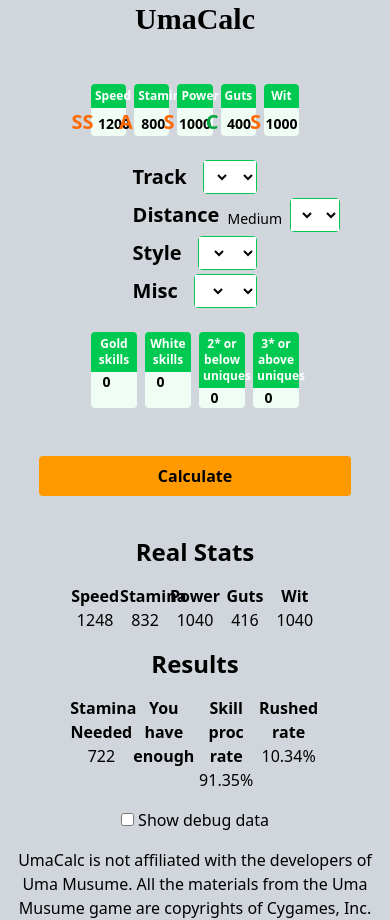
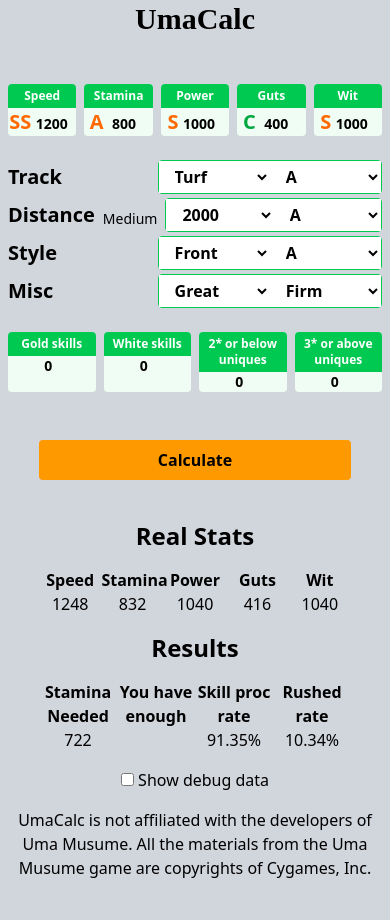
Before and after one commit to RyadaProductions/UmaCalc, a SvelteKit app: page / in a window 390 px wide. Both pictures are taken after a click on the button "Calculate". After the commit the page ends 880 px from the top, so only its background shows below. Built offline with nearby package versions, Linux system fonts and the light colour scheme.

Commit message:
add better mobile support

```diff
--- /dev/null
+++ b/src/lib/components/labeledGridCell.svelte
@@ -0,0 +1,12 @@
+<script lang="ts">
+	import { round } from "$lib/utils";
+
+    export let label: string;
+    export let value: number;
+    export let decimals: number = 0;
+    export let valueSuffix: string = '';
+</script>
+<div>
+    <p class="text-center font-bold">{label}</p>
+    <p class="text-center">{ round(value, decimals) }{ valueSuffix }</p>
+</div>
--- a/src/lib/components/labeledInputField.svelte
+++ b/src/lib/components/labeledInputField.svelte
@@ -52,7 +52,7 @@
 
 <div class="bg-green-50 rounded text-center">
     <div class="p-1 text-xs font-semibold bg-green-500 rounded-t text-white">{label}</div>
-    <div class="flex items-baseline justify-center space-x-1">
+    <div class="flex items-baseline justify-center space-x-1 pl-2 md:pl-0">
         {#if showGrade}<span class="{gradeClass} text-xl font-bold">{grade}</span>{/if}
         <input class="w-12 bg-transparent text-center text-sm font-semibold focus:outline-none" type="number" name="speed" {min} {max} bind:value />
     </div>
--- a/src/routes/+page.svelte
+++ b/src/routes/+page.svelte
@@ -9,11 +9,11 @@
     } from '$lib/constants';
     import { round } from '$lib/utils';
 
-    import Dropdown from '$lib/components/dropdown.svelte';
 	import type { InputData, Result } from '$lib/types';
 	import { calculate } from '$lib/mainCalculator';
 	import LabeledInputField from '$lib/components/labeledInputField.svelte';
 	import LabeledDropdownCombo from '$lib/components/labeledDropdownCombo.svelte';
+	import LabeledGridCell from '$lib/components/labeledGridCell.svelte';
     let result: Result;
     let showDebugData = false;
 
@@ -68,21 +68,21 @@
 
 <h1 class="font-dynamic-splash text-3xl font-semibold text-center mb-6">UmaCalc</h1>
 
-<div class="w-4/5 mx-auto py-6">
-    <div class="mx-auto w-2/3 grid grid-cols-5 gap-2 mb-6">
+<div class="w-full mx-auto py-6 p-2 md:w-4/5">
+    <div class="mx-auto w-full grid grid-cols-5 gap-2 mb-6 md:w-5/6 lg:w-2/3">
         <LabeledInputField label="Speed" bind:value={ inputData.stats.speed } />
         <LabeledInputField label="Stamina" bind:value={ inputData.stats.stamina } />
         <LabeledInputField label="Power" bind:value={ inputData.stats.power } />
         <LabeledInputField label="Guts" bind:value={ inputData.stats.guts } />
         <LabeledInputField label="Wit" bind:value={ inputData.stats.wit } />
     </div>
-    <div class="mx-auto w-2/5 mb-6">
+    <div class="mx-auto w-full mb-6 md:w-5/6 lg:w-2/3">
         <LabeledDropdownCombo label="Track" option1={ surfaces } bind:value1={ inputData.surface } option2={ aptitudes } bind:value2={ inputData.surfaceAptitude } />
         <LabeledDropdownCombo label="Distance" extraLabel={getTrackLength()} option1={ Object.keys(distanceMap) } bind:value1={ inputData.distance } option2={ aptitudes } bind:value2={ inputData.distanceAptitude } />
         <LabeledDropdownCombo label="Style" option1={ strategies } bind:value1={ inputData.strategy } option2={ aptitudes } bind:value2={ inputData.strategyAptitude } />
         <LabeledDropdownCombo label="Misc" option1={ moods } bind:value1={ inputData.mood } option2={ conditions } bind:value2={ inputData.condition } />
     </div>
-    <div class="mx-auto w-2/3 grid grid-cols-4 gap-2 mb-6">
+    <div class="mx-auto w-full grid grid-cols-4 gap-2 mb-6 md:w-5/6 lg:w-2/3">
         <LabeledInputField label="Gold skills" showGrade={false} bind:value={ inputData.skills.goldRecovery } />
         <LabeledInputField label="White skills" showGrade={false} bind:value={ inputData.skills.whiteRecovery } />
         <LabeledInputField label="2* or below uniques" showGrade={false} bind:value={ inputData.skills.uniqueRecoveryTwoStarsOrBelow } />
@@ -96,49 +96,23 @@
 
 {#if result}
 
-<div class="w-4/5 mx-auto flex flex-col items-center">
+<div class="w-full mx-auto flex flex-col items-center md:w-4/5">
     <h2 class="text-2xl font-semibold text-center my-4">Real Stats</h2>
     <div class="w-4/5 flex flex-col">
         <div class="grid grid-cols-5">
-            <div>
-                <p class="text-center font-bold">Speed</p>
-                <p class="text-center">{ round(result.realStats.speed) }</p>
-            </div>
-            <div>
-                <p class="text-center font-bold">Stamina</p>
-                <p class="text-center">{ round(result.realStats.stamina) }</p>
-            </div>
-            <div>
-                <p class="text-center font-bold">Power</p>
-                <p class="text-center">{ round(result.realStats.power) }</p>
-            </div>
-            <div>
-                <p class="text-center font-bold">Guts</p>
-                <p class="text-center">{ round(result.realStats.guts) }</p>
-            </div>
-            <div>
-                <p class="text-center font-bold">Wit</p>
-                <p class="text-center">{ round(result.realStats.wit) }</p>
-            </div>
+            <LabeledGridCell label="Speed" value={ result.realStats.speed } />
+            <LabeledGridCell label="Stamina" value={ result.realStats.stamina } />
+            <LabeledGridCell label="Power" value={ result.realStats.power } />
+            <LabeledGridCell label="Guts" value={ result.realStats.guts } />
+            <LabeledGridCell label="Wit" value={ result.realStats.wit } />
         </div>
 
         <h2 class="text-2xl font-semibold text-center my-4">Results</h2>
         <div class="grid grid-cols-4">
-            <div>
-                <p class="text-center font-bold">Stamina Needed</p>
-                <p class="text-center">{ round(result.requiredStamina) }</p>
-            </div>
-            <div class="items-center">
-                <p class="text-center font-bold">{ hasEnoughStamina() }</p>
-            </div>
-            <div>
-                <p class="text-center font-bold">Skill proc rate</p>
-                <p class="text-center">{ round(result.skillProcRate, 2) }%</p>
-            </div>
-            <div>
-                <p class="text-center font-bold">Rushed rate</p>
-                <p class="text-center">{ round(result.rushedRate, 2) }%</p>
-            </div>
+            <LabeledGridCell label="Stamina Needed" value={ result.requiredStamina } />
+            <p class="text-center font-bold">{hasEnoughStamina()}</p>
+            <LabeledGridCell label="Skill proc rate" value={ result.skillProcRate } decimals={2} valueSuffix="%" />
+            <LabeledGridCell label="Rushed rate" value={ result.rushedRate } decimals={2} valueSuffix="%" />
         </div>
     </div>
 
@@ -149,7 +123,7 @@
 </div>
 
 {#if showDebugData}
-<div class="w-4/5 mx-auto flex flex-col items-center py-6">
+<div class="w-full mx-auto flex flex-col items-center py-6 md:w-4/5">
     <div class="w-4/5 flex flex-col">
         <div class="grid grid-cols-5 mb-4">
             <div>
```
